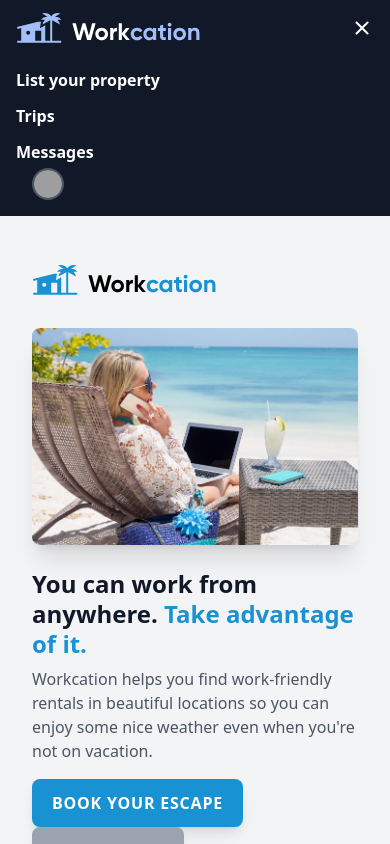
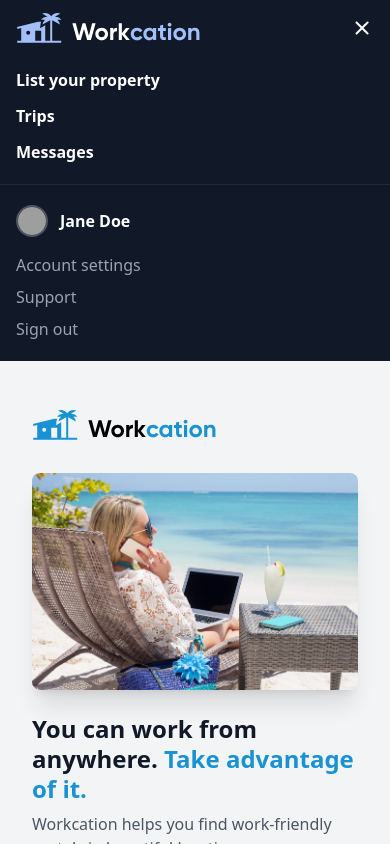
Before and after one commit to volhalink/my-tailwind-project, a Vue app: page / in a window 390 px wide. Both pictures are taken after a click on the button 362 px from the left and 28 px from the top of the page. Shown: the top 844 px of the page. Built offline with nearby package versions, Linux system fonts and the light colour scheme; grey boxes are pictures that could not be loaded; the HTML template or start-up script is replaced by a standard one.

Commit message:
Adapt the dropdown for mobile

```diff
--- a/src/components/AccountDropdown.vue
+++ b/src/components/AccountDropdown.vue
@@ -1,10 +1,10 @@
 <template>
     <div class="relative">
-      <button @click="isOpen = !isOpen" class="relative z-10 block h-8 w-8 rounded-full overflow-hidden border-2 border-gray-600 focus:outline-none focus:border-white">
+      <button @click="isOpen = !isOpen" class="relative z-15 block h-8 w-8 rounded-full overflow-hidden border-2 border-gray-600 focus:outline-none focus:border-white">
         <img class="h-full w-full object-cover" src="https://images.unsplash.com/photo-1487412720507-e7ab37603c6f?ixlib=rb-1.2.1&ixid=eyJhcHBfaWQiOjEyMDd9&auto=format&fit=crop&w=256&q=80" alt="Your avatar">
       </button>
-      <button v-if="isOpen" @click="isOpen = false" tabindex="-1" class="fixed inset-0 h-full w-full bg-black opacity-50 cursor-default"></button>
-      <div v-if="isOpen" class="absolute right-0 mt-2 py-2 w-48 bg-white rounded-lg shadow-xl">
+      <button v-if="isOpen" @click="isOpen = false" tabindex="-1" class="fixed z-10 inset-0 h-full w-full bg-black opacity-50 cursor-default"></button>
+      <div v-if="isOpen" class="absolute z-10 right-0 mt-2 py-2 w-48 bg-white rounded-lg shadow-xl">
         <a href="#" class="block px-4 py-2 text-gray-800 hover:bg-indigo-500 hover:text-white">Account settings</a>
         <a href="#" class="block px-4 py-2 text-gray-800 hover:bg-indigo-500 hover:text-white">Support</a>
         <a href="#" class="block px-4 py-2 text-gray-800 hover:bg-indigo-500 hover:text-white">Sign out</a>
--- a/src/components/NavbarHeader.vue
+++ b/src/components/NavbarHeader.vue
@@ -13,11 +13,24 @@
           </button>
         </div>
     </div>
-    <div :class="isOpen ? 'block' : 'hidden'" class="px-2 pt-2 pb-4 sm:flex sm:p-0">
-      <a href="#" class="block px-2 py-1 text-white font-semibold rounded hover:bg-gray-800">List your property</a>
-      <a href="#" class="mt-1 block px-2 py-1 text-white font-semibold rounded hover:bg-gray-800 sm:mt-0 sm:ml-1">Trips</a>
-      <a href="#" class="mt-1 block px-2 py-1 text-white font-semibold rounded hover:bg-gray-800 sm:mt-0 sm:ml-1">Messages</a>
-      <AccountDropdown class="ml-6" />
+    <div :class="isOpen ? 'block' : 'hidden'" class="sm:block">
+      <div class="px-2 pt-2 pb-4 sm:flex sm:p-0">
+        <a href="#" class="block px-2 py-1 text-white font-semibold rounded hover:bg-gray-800">List your property</a>
+        <a href="#" class="mt-1 block px-2 py-1 text-white font-semibold rounded hover:bg-gray-800 sm:mt-0 sm:ml-1">Trips</a>
+        <a href="#" class="mt-1 block px-2 py-1 text-white font-semibold rounded hover:bg-gray-800 sm:mt-0 sm:ml-1">Messages</a>
+        <AccountDropdown class="hidden sm:block sm:ml-6" />
+      </div>
+      <div class="px-4 py-5 border-t border-gray-800 sm:hidden">
+        <div class="flex items-center">
+          <img class="h-8 w-8 border-2 border-gray-600 rounded-full object-cover" src="https://images.unsplash.com/photo-1487412720507-e7ab37603c6f?ixlib=rb-1.2.1&ixid=eyJhcHBfaWQiOjEyMDd9&auto=format&fit=crop&w=256&q=80" alt="Your avatar">
+          <span class="ml-3 font-semibold text-white">Jane Doe</span>
+        </div>
+        <div class="mt-4">
+          <a href="#" class="block text-gray-400 hover:text-white">Account settings</a>
+          <a href="#" class="block mt-2 text-gray-400 hover:text-white">Support</a>
+          <a href="#" class="block mt-2 text-gray-400 hover:text-white">Sign out</a>
+        </div>
+      </div>
     </div>
     </header>
   </template>
```
Also changed, not shown: 1 other file (tests, documents, lock files or other folders).
